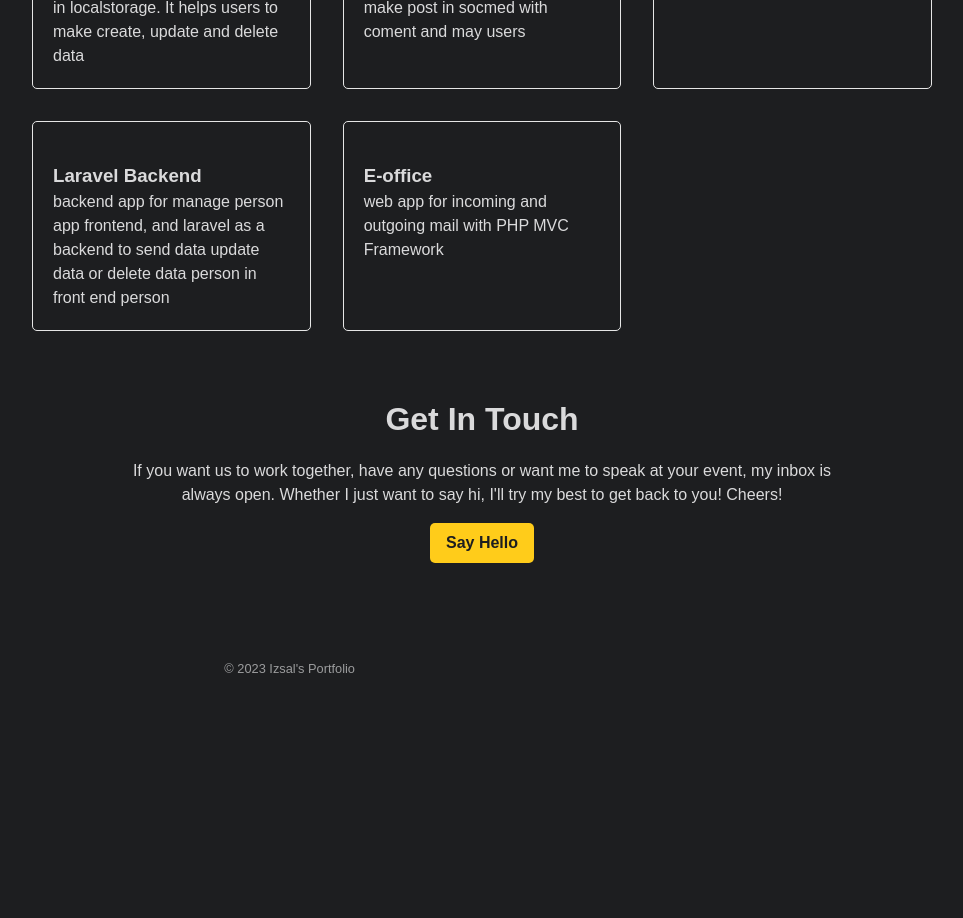
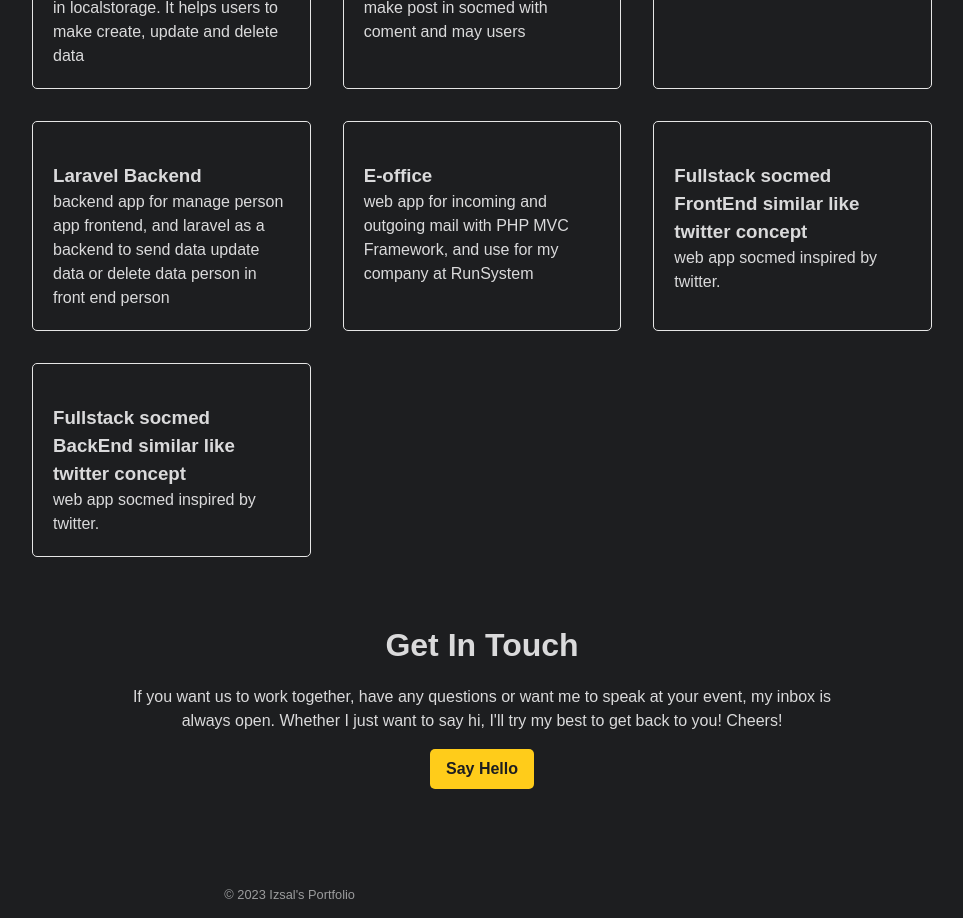
Before and after one commit to izsal/my-portofolios, a Next.js app: page / in a window 1280 px wide. Shown: the part 2000-2918 px from the top of the page, without its empty margins (158-1121 px from the left). Before the commit the page ends 2710 px from the top, so only its background shows below. Built offline with nearby package versions, Linux system fonts and the light colour scheme.

Commit message:
add new project

```diff
--- a/src/components/data.js
+++ b/src/components/data.js
@@ -32,7 +32,19 @@ export const projectData = [
   {
     id:5,
     title: 'E-office',
-    description: 'web app for incoming and outgoing mail with PHP MVC Framework',
+    description: 'web app for incoming and outgoing mail with PHP MVC Framework, and use for my company at RunSystem',
     gitHubLink: "https://gitlab.com/izsalafandi/e-office"
   },
+  {
+    id:6,
+    title: 'Fullstack socmed FrontEnd similar like twitter concept ',
+    description: 'web app socmed inspired by twitter. ',
+    gitHubLink: "https://github.com/izsal/Fullstack-socmed-FrontEnd"
+  },
+  {
+    id:7,
+    title: 'Fullstack socmed BackEnd similar like twitter concept ',
+    description: 'web app socmed inspired by twitter. ',
+    gitHubLink: "https://github.com/izsal/fullstack-socmed-backend"
+  },
 ];
```
